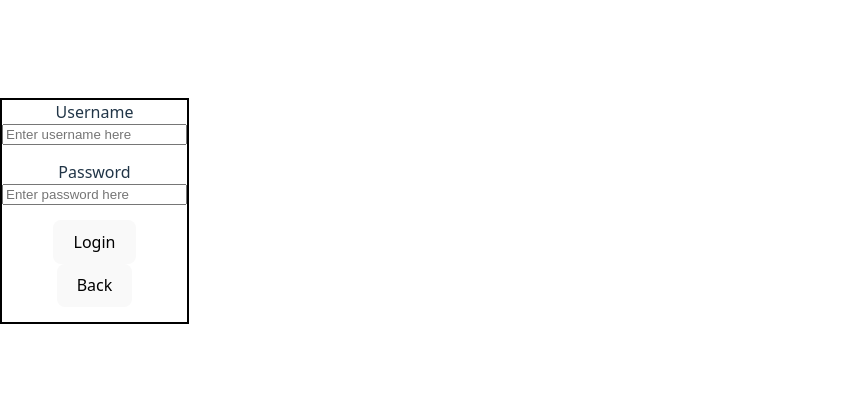
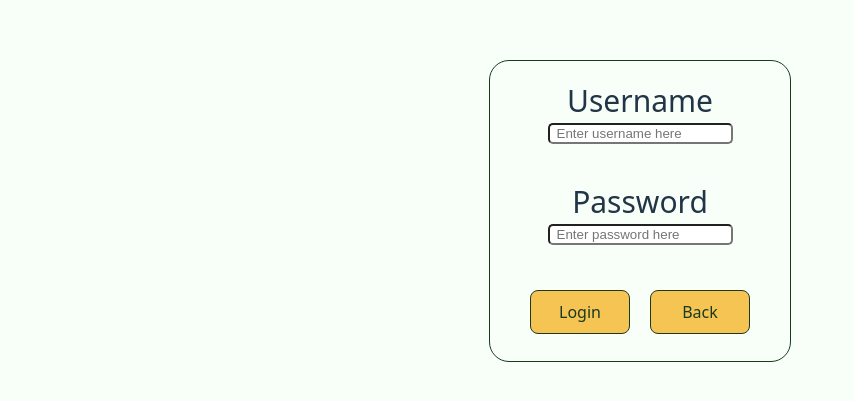
Before and after one commit to olilla92/Jegyzetmegoszto, a React app in the folder frontend/: page /login in a window 1280 px wide. Shown: the part 189-590 px from the top of the page, without its empty margins (0-854 px from the left). Built offline with nearby package versions, Linux system fonts and the light colour scheme; the HTML template or start-up script is replaced by a standard one.

Commit message:
További módosítások

```diff
--- a/frontend/src/App.css
+++ b/frontend/src/App.css
@@ -1,5 +1,7 @@
 /*#root -> a mappa gyökere, az index.html fájl beállításai*/
-
+body{
+  background-color: #f8fff9;
+}
 /*Kártyák*/
 .notecard{
   display: flex;
@@ -51,23 +53,3 @@
 @media (max-width: 500px){
 
 }
-
-/*Login*/
-.formContainer{
-  border: 1px solid black;
-  display: flex;
-  justify-content: center;
-}
-.formLogin{
-  display: flex;
-  flex-direction: column;
-  justify-content: center;
-  align-items: center;
-  border: 1px solid black;
-}
-.formPoint{
-  display: flex;
-  flex-direction: column;
-  align-items: center;
-  margin-bottom: 15px;
-}
--- /dev/null
+++ b/frontend/src/LoginRegister.css
@@ -0,0 +1,35 @@
+/*Login*/
+body{
+    display: flex;
+    justify-content: center;
+
+}
+.formLogin{
+    display: flex;
+    flex-direction: column;
+    width: 300px;
+    height: 300px;
+    border: 1px solid #183a1d;
+    border-radius: 20px;
+
+}
+.formPoint{
+    display: flex;
+    flex-direction: column;
+    align-items: center;
+    font-size: 30px;
+}
+.formPoint, .formButtons{
+    margin: auto;
+}
+.loginButtons{
+    width: 100px;
+    margin: 10px;
+    background-color: #f6c453;
+    color: #183a1d;
+    border: 1px solid #183a1d;
+}
+.FormInput{
+    border-radius: 5px;
+    text-indent: 5px;
+}
--- a/frontend/src/pages/Login.tsx
+++ b/frontend/src/pages/Login.tsx
@@ -2,8 +2,8 @@ import { useState } from 'react';
 import type { User } from '../types/User.ts';
 import apiClient from '../api/apiClient.ts';
 import { useNavigate } from 'react-router-dom';
-import '../App.css';
-import {Form, Button, Container} from "react-bootstrap"
+import '../LoginRegister.css';
+import { Form, Button } from 'react-bootstrap';
 const Login = () => {
     const [username, setUsername] = useState<string>('');
     const [password, setPassword] = useState<string>('');
@@ -24,11 +24,11 @@ const Login = () => {
 
     return (
         <>
-            <Container className='formContainer'>
             <Form className="formLogin">
                 <Form.Group className="formPoint" controlId="loginUname">
                     <Form.Label>Username</Form.Label>
                     <Form.Control
+                        className="FormInput"
                         type="text"
                         placeholder="Enter username here"
                         onChange={(e) => setUsername(e.target.value)}
@@ -38,20 +38,26 @@ const Login = () => {
                 <Form.Group className="formPoint" controlId="loginPassword">
                     <Form.Label>Password</Form.Label>
                     <Form.Control
+                        className="FormInput"
                         type="password"
                         placeholder="Enter password here"
                         onChange={(e) => setPassword(e.target.value)}
                     />
                 </Form.Group>
 
-                    <Form.Group className="formPoint" controlId="loginButtons">
-                        <Button onClick={Logging} onDoubleClick={() => logging('/me')}>
+                <Form.Group className="formButtons">
+                    <Button
+                        className="loginButtons"
+                        onClick={Logging}
+                        onDoubleClick={() => logging('/me')}
+                    >
                         Login
                     </Button>
-                        <Button onClick={() => vissza('/')}>Back</Button>
+                    <Button className="loginButtons" onClick={() => vissza('/')}>
+                        Back
+                    </Button>
                 </Form.Group>
             </Form>
-            </Container>
         </>
     );
 };
```
Lines whose indentation alone changed are shown as unchanged.
